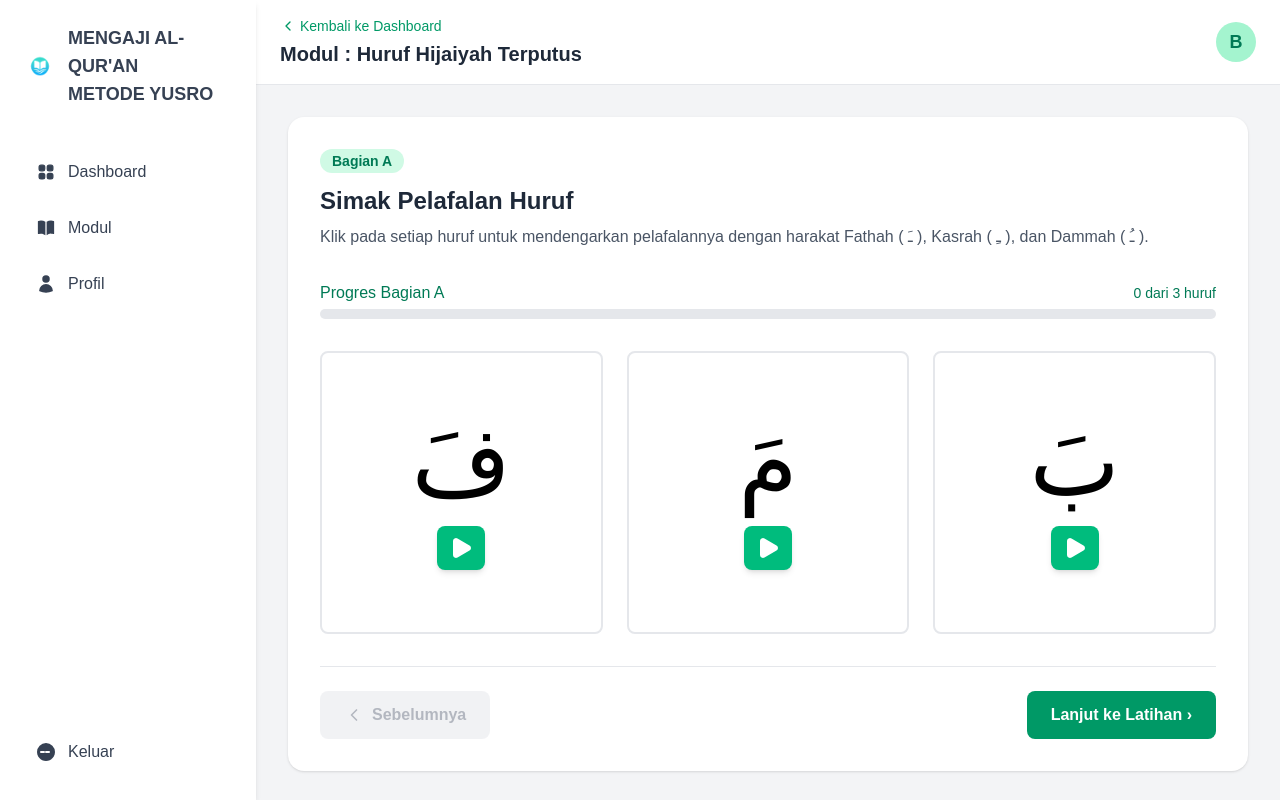
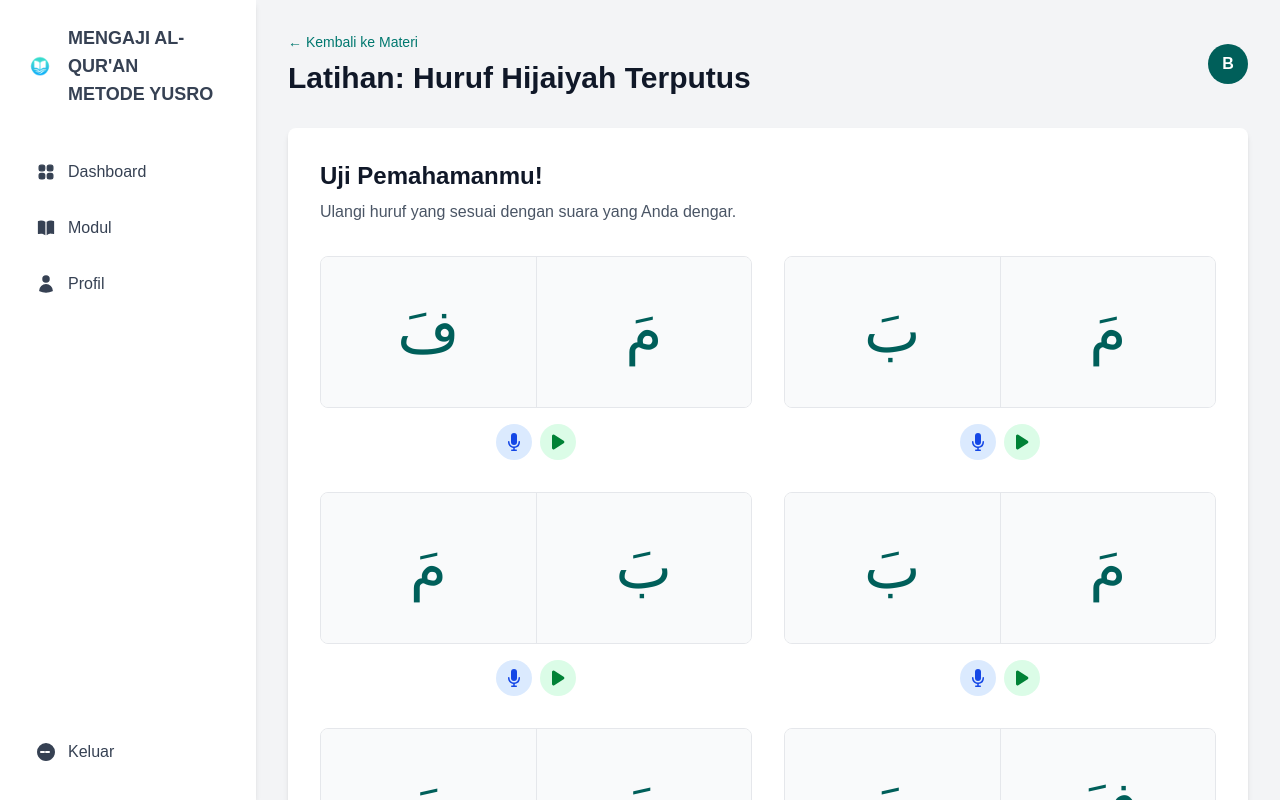
Before and after one commit to mvirgiawancr/Al-Qur-an-Metode-Yusro, a Next.js app: page /modul/latihan in a window 1280 px wide. Shown: the top 800 px of the page. Built offline with nearby package versions, Linux system fonts and the light colour scheme.

Commit message:
tambah laman latihan di modul

```diff
--- a/app/modul/[moduleId]/page.jsx
+++ b/app/modul/[moduleId]/page.jsx
@@ -165,7 +165,9 @@ const NavigationButtons = () => {
         Sebelumnya
       </button>
       <button className="cursor-pointer bg-emerald-600 text-white font-bold py-3 px-6 rounded-lg hover:bg-emerald-700 transition-colors flex items-center gap-2">
+        <Link href="latihan">
         Lanjut ke Latihan ›
+        </Link>
       </button>
     </div>
   );
--- /dev/null
+++ b/app/modul/latihan/page.js
@@ -0,0 +1,95 @@
+// app/modul/latihan/page.js
+'use client'; // Client Component karena menggunakan usePathname dari Sidebar
+
+import Link from 'next/link';
+import Sidebar from '../../../components/Sidebar'; // Sesuaikan jalur import Sidebar
+
+export default function LatihanPage() {
+    // Definisi data huruf untuk memudahkan duplikasi dan manajemen
+    const hurufHijaiyahPairs = [
+        { id: 1, chars: ['فَ', 'مَ'] },
+        { id: 2, chars: ['بَ', 'مَ'] },
+        { id: 3, chars: ['مَ', 'بَ'] },
+        { id: 4, chars: ['بَ', 'مَ'] },
+        { id: 5, chars: ['مَ', 'بَ'] },
+        { id: 6, chars: ['بَ', 'فَ'] },
+        // Anda bisa menambahkan lebih banyak pasangan di sini
+    ];
+
+    return (
+        <div className="flex bg-gray-100 min-h-screen">
+            <Sidebar />
+            <main className="flex-1 ml-64 p-8"> {/* ml-64 agar tidak tertutup sidebar */}
+                {/* Header Latihan */}
+                <header className="flex justify-between items-center mb-8">
+                    <div>
+                        <Link href="/modul" className="text-teal-700 hover:underline text-sm mb-2 block">
+                            &larr; Kembali ke Materi
+                        </Link>
+                        <h1 className="text-3xl font-bold text-gray-900">Latihan: Huruf Hijaiyah Terputus</h1>
+                    </div>
+                    {/* Lingkaran profil di kanan atas */}
+                    <div className="w-10 h-10 bg-teal-800 text-white flex items-center justify-center rounded-full font-bold">B</div>
+                </header>
+
+                {/* Bagian Uji Pemahamanmu! */}
+                <section className="bg-white rounded-lg p-8 shadow-md">
+                    <h2 className="text-2xl font-bold mb-2 text-gray-900">Uji Pemahamanmu!</h2>
+                    <p className="text-gray-600 mb-8">Ulangi huruf yang sesuai dengan suara yang Anda dengar.</p>
+
+                    {/* Grid Huruf Hijaiyah (Menampilkan pasangan kartu) */}
+                    {/* grid-cols-1: 1 pasangan per baris (mobile) */}
+                    {/* md:grid-cols-2: 2 pasangan per baris (tablet & desktop) */}
+                    <div className="grid grid-cols-1 md:grid-cols-2 gap-8 mb-8">
+                        {hurufHijaiyahPairs.map((pair) => (
+                            <div key={pair.id} className="flex flex-col items-center">
+                                {/* Kontainer untuk dua kartu berdampingan */}
+                                {/* Border dan rounded-lg diterapkan pada kontainer ini */}
+                                <div className="flex w-full mb-4 rounded-lg overflow-hidden border border-gray-200">
+                                    {pair.chars.map((char, index) => (
+                                        <>
+                                            <div
+                                                key={index}
+                                                className={`bg-gray-50 p-4 flex flex-col items-center justify-center min-h-[150px] flex-1`}
+                                                // Menghapus semua kelas border individual dari sini
+                                            >
+                                                <p className="text-6xl font-arabic text-teal-800">{char}</p>
+                                            </div>
+                                            {/* Tambahkan garis pemisah vertikal di antara kartu jika ada lebih dari satu */}
+                                            {index === 0 && pair.chars.length > 1 && (
+                                                <div className="w-px bg-gray-200 h-auto"></div>
+                                            )}
+                                        </>
+                                    ))}
+                                </div>
+                                {/* Tombol Mikrofon dan Play di bawah pasangan kartu */}
+                                <div className="flex space-x-2">
+                                    <button className="p-2 rounded-full bg-blue-100 text-blue-700 hover:bg-blue-200 transition">
+                                        {/* Icon Mikrofon */}
+                                        <svg xmlns="http://www.w3.org/2000/svg" viewBox="0 0 20 20" fill="currentColor" className="w-5 h-5">
+                                            <path d="M7 4a3 3 0 0 1 6 0v6a3 3 0 1 1-6 0V4Z" />
+                                            <path d="M5.5 9.643a.75.75 0 0 0-1.5 0V10c0 3.06 2.29 5.585 5.25 5.954V17.5h-1.5a.75.75 0 0 0 0 1.5h4.5a.75.75 0 0 0 0-1.5h-1.5v-1.546A6.001 6.001 0 0 0 16 10v-.357a.75.75 0 0 0-1.5 0V10a4.5 4.5 0 0 1-9 0v-.357Z" />
+                                        </svg>
+                                    </button>
+                                    <button className="p-2 rounded-full bg-green-100 text-green-700 hover:bg-green-200 transition">
+                                        {/* Icon Play */}
+                                        <svg xmlns="http://www.w3.org/2000/svg" viewBox="0 0 20 20" fill="currentColor" className="w-5 h-5">
+                                            <path d="M6.3 2.84A1.5 1.5 0 0 0 4 4.11v11.78a1.5 1.5 0 0 0 2.3 1.27l9.344-5.891a1.5 1.5 0 0 0 0-2.538L6.3 2.841Z" />
+                                        </svg>
+                                    </button>
+                                </div>
+                            </div>
+                        ))}
+                    </div>
+
+                    {/* Tombol Lanjutkan */}
+                    <div className="flex justify-end mt-8">
+                        <button className="bg-teal-700 text-white font-bold py-3 px-8 rounded-full hover:bg-teal-600 transition text-lg">
+                            Lanjutkan
+                        </button>
+                    </div>
+                </section>
+            </main>
+        </div>
+    );
+}
```
